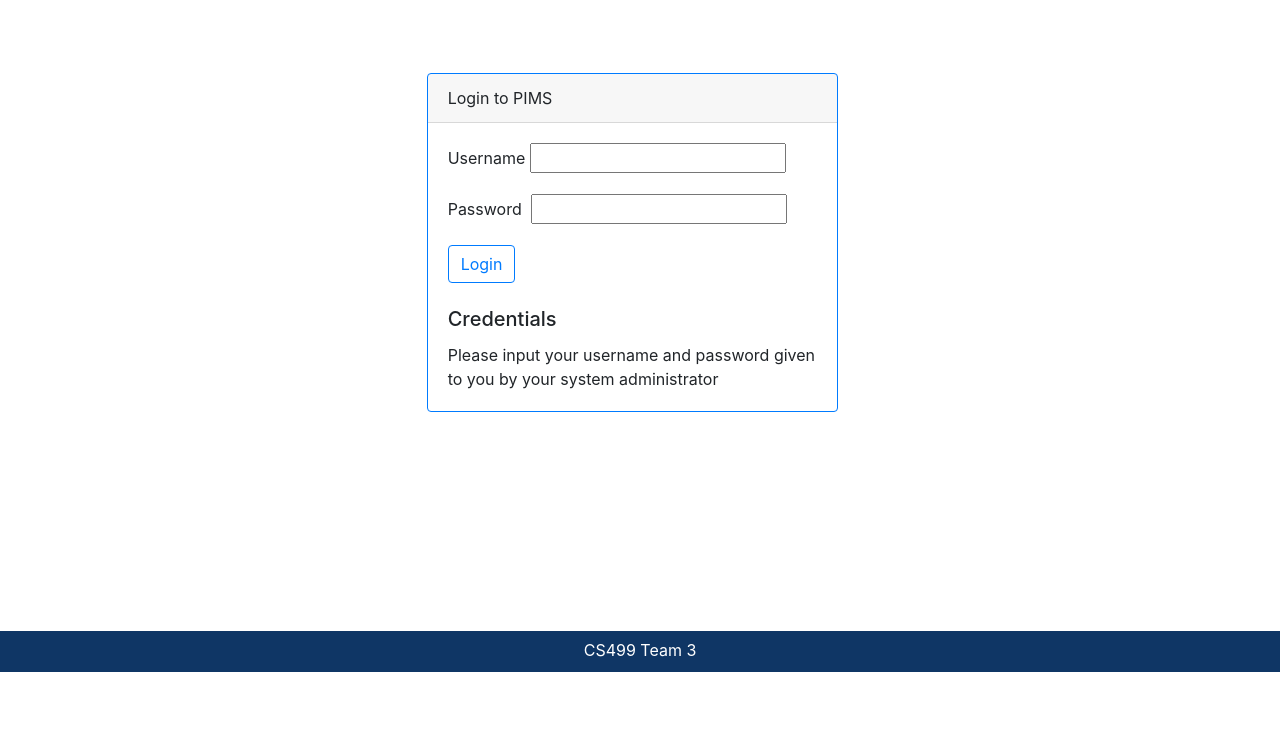
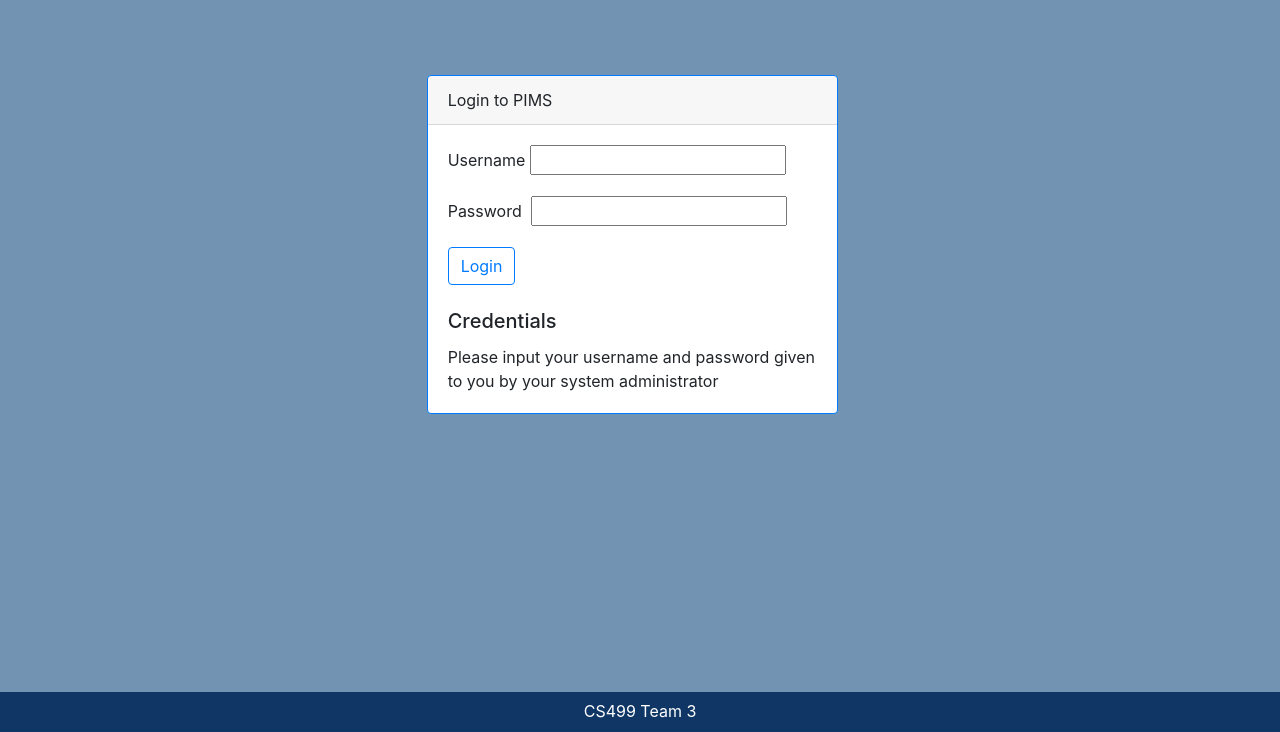
Before and after one commit to Timothy-Hagler/Patient-Info-Management, a React app in the folder patient_information_management/: page / in a window 1280 px wide. Shown: the part 68-800 px from the top of the page. Built offline with nearby package versions, Linux system fonts and the light colour scheme.

Commit message:
Initial commit

```diff
--- a/patient_information_management/src/components/App/App.css
+++ b/patient_information_management/src/components/App/App.css
@@ -5,3 +5,8 @@
 .navbar{
   background-color: rgb(230, 230, 230);
 }
+
+html, body {
+  height: 100%;
+  width: 100%;
+}
--- a/patient_information_management/src/components/Login/Login.css
+++ b/patient_information_management/src/components/Login/Login.css
@@ -31,9 +31,21 @@ section {
 footer {
   background-color: rgb(15, 54, 101);
   color: white;
-  bottom:60.3167px;
+  bottom:0px;
   position:absolute;
-  padding: 7px;
+  overflow:hidden;
   text-align: center;
   height:40.3167px
 }
+
+footer>p{
+  margin-top: 7px;
+  height: auto;
+}
+
+.loginBody {
+  background-color:rgb(115, 147, 179);
+  position:fixed;
+  top: 60.3167px;
+  bottom: 40.3167px;
+}
--- a/patient_information_management/src/components/Login/Login.js
+++ b/patient_information_management/src/components/Login/Login.js
@@ -83,8 +83,8 @@ export default function Login({ setToken }) {
 
 
     return(
-
-    <>
+<div>
+    <body class = 'loginBody'>
       <div class="container-fluid text-center">
           <div class="row content">
             <div class="col-sm-8 text-left">
@@ -117,10 +117,12 @@ export default function Login({ setToken }) {
           </div>
         </div>
         {/*Create a footer for the bottom of the webpage*/}
-        <footer class="container-fluid text-center">
-          <p>CS499 Team 3</p>
-        </footer>
-    </>
+
+    </body>
+            <footer class="container-fluid text-center">
+            <p>CS499 Team 3</p>
+          </footer>
+          </div>
   )
 
 
```
